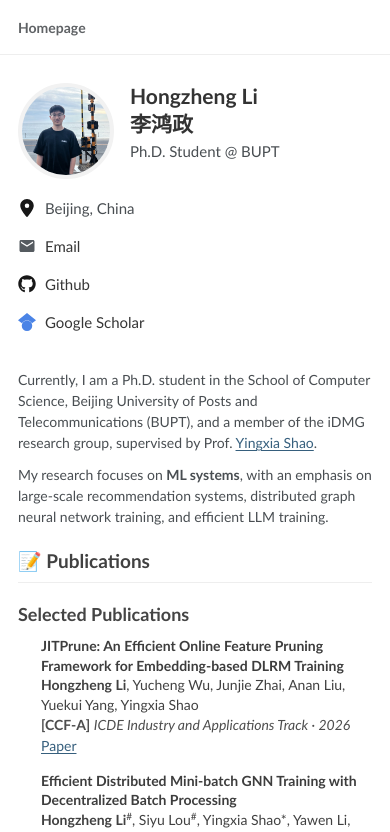
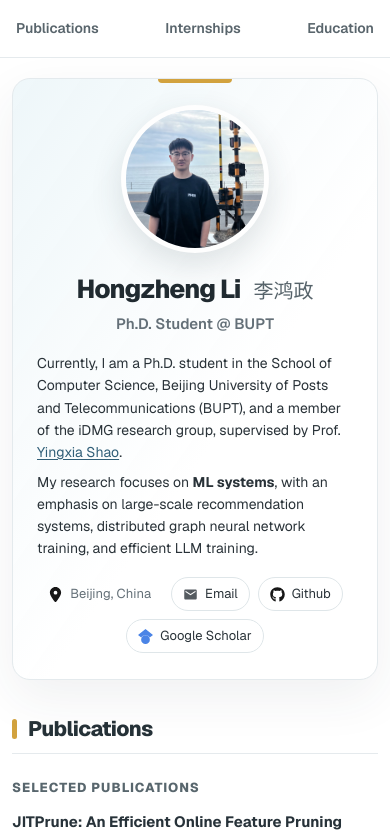
Before and after one commit to DuoLife-QNL/academic-homepage, a Next.js app: page / in a window 390 px wide. Shown: the top 832 px of the page. Built offline with nearby package versions, Linux system fonts and the light colour scheme.

Commit message:
Refresh homepage layout

```diff
--- a/app/globals.css
+++ b/app/globals.css
@@ -2,11 +2,14 @@
 
 :root {
   --background: #ffffff;
-  --text: #363636;
-  --muted: #626262;
-  --faint: #8a8a8a;
-  --line: #eeeeee;
-  --link: #365f7d;
+  --surface: #f7f9fa;
+  --surface-blue: #f1f6f8;
+  --text: #293238;
+  --muted: #647078;
+  --faint: #8c969c;
+  --line: #e5eaed;
+  --link: #315f78;
+  --accent: #d2a23e;
 }
 
 * {
@@ -20,10 +23,10 @@ html {
 body {
   margin: 0;
   background: var(--background);
-  color: rgb(73, 78, 82);
-  font-family: "Trebuchet MS", Helvetica, "PingFang SC", sans-serif;
+  color: var(--text);
+  font-family: var(--font-geist-sans), "Trebuchet MS", Helvetica, "PingFang SC", sans-serif;
   font-size: 15px;
-  line-height: 1.5;
+  line-height: 1.58;
   -webkit-font-smoothing: antialiased;
 }
 
@@ -47,43 +50,88 @@ sup {
 }
 
 .topbar {
-  height: 55px;
+  position: sticky;
+  top: 0;
+  z-index: 10;
+  height: 64px;
   border-bottom: 1px solid var(--line);
+  background: rgba(255, 255, 255, 0.9);
+  backdrop-filter: blur(14px);
+}
+
+.topbar-inner {
+  display: flex;
+  align-items: center;
+  justify-content: space-between;
+  width: min(1080px, calc(100% - 48px));
+  height: 100%;
+  margin: 0 auto;
 }
 
 .topbar a {
-  display: flex;
-  align-items: center;
-  width: min(1260px, calc(100% - 64px));
-  height: 100%;
-  margin: 0 auto;
-  color: #5f6265;
+  color: #59656c;
   font-size: 14px;
-  font-weight: 700;
+  font-weight: 600;
   text-decoration: none;
 }
 
-.layout {
-  display: grid;
-  grid-template-columns: 240px minmax(0, 1fr);
-  gap: 50px;
-  width: min(1260px, calc(100% - 64px));
-  margin: 0 auto;
-  padding: 38px 0 54px;
+.topbar a:hover {
+  color: var(--link);
 }
 
-.sidebar {
-  align-self: start;
-  padding: 4px 0 0 8px;
+.topbar .brand {
+  color: #253139;
+  font-size: 15px;
+  font-weight: 720;
+  letter-spacing: -0.01em;
+}
+
+.nav-links {
+  display: flex;
+  gap: 26px;
+  align-items: center;
+}
+
+.page-shell {
+  width: min(1080px, calc(100% - 48px));
+  margin: 0 auto;
+  padding: 40px 0 64px;
+}
+
+.profile-hero {
+  position: relative;
+  display: grid;
+  grid-template-columns: 190px minmax(0, 1fr);
+  gap: 42px;
+  align-items: center;
+  padding: 34px 38px;
+  border: 1px solid #e4eaed;
+  border-radius: 24px;
+  background:
+    linear-gradient(125deg, rgba(238, 246, 249, 0.92), rgba(255, 255, 255, 0.96) 58%),
+    var(--surface);
+  box-shadow: 0 18px 50px rgba(43, 62, 72, 0.07);
+  overflow: hidden;
+}
+
+.profile-hero::before {
+  position: absolute;
+  top: 0;
+  left: 38px;
+  width: 74px;
+  height: 4px;
+  border-radius: 0 0 4px 4px;
+  background: var(--accent);
+  content: "";
 }
 
 .portrait {
   width: 190px;
   height: 190px;
-  margin-bottom: 17px;
-  border: 4px solid #f2f2f2;
+  border: 5px solid rgba(255, 255, 255, 0.92);
   border-radius: 50%;
   background: #eef2f4;
+  box-shadow: 0 12px 32px rgba(44, 63, 73, 0.14);
   overflow: hidden;
 }
 
@@ -96,51 +144,84 @@ sup {
   transform: scale(1.16);
 }
 
-.sidebar h1 {
+.profile-intro {
+  min-width: 0;
+}
+
+.identity {
+  display: flex;
+  gap: 13px;
+  align-items: baseline;
+  flex-wrap: wrap;
+}
+
+.profile-intro h1 {
   margin: 0;
-  color: #333;
-  font-size: 21px;
-  font-weight: 700;
-  line-height: 1.25;
+  color: #202a30;
+  font-size: 32px;
+  font-weight: 740;
+  letter-spacing: -0.035em;
+  line-height: 1.1;
 }
 
 .chinese-name {
-  margin: 0;
-  color: #333;
-  font-family: "Trebuchet MS", "Microsoft YaHei", "PingFang SC", sans-serif;
-  font-size: 21px;
-  font-weight: 700;
-  line-height: 1.25;
+  color: #56636a;
+  font-family: "Microsoft YaHei", "PingFang SC", sans-serif;
+  font-size: 20px;
+  font-weight: 560;
+  line-height: 1.2;
 }
 
 .role {
-  margin: 10px 0 20px;
+  margin: 8px 0 17px;
+  color: var(--muted);
   font-size: 15px;
-  font-weight: 400;
+  font-weight: 520;
+}
+
+.bio {
+  max-width: 720px;
+}
+
+.bio p {
+  margin: 0 0 8px;
 }
 
 .contact-list {
-  display: grid;
-  gap: 0;
-  margin: 0;
+  display: flex;
+  gap: 8px;
+  align-items: center;
+  flex-wrap: wrap;
+  margin: 18px 0 0;
   padding: 0;
   list-style: none;
 }
 
 .contact-list li {
   display: flex;
-  gap: 9px;
+  gap: 7px;
   align-items: center;
   min-width: 0;
-  margin: 0 0 7.5px;
-  font-size: 15px;
-  line-height: 22.5px;
+  min-height: 34px;
+  padding: 5px 11px;
+  border: 1px solid #dfe6e9;
+  border-radius: 999px;
+  background: rgba(255, 255, 255, 0.78);
+  font-size: 13px;
+  line-height: 1.2;
+}
+
+.contact-list .location {
+  padding-left: 0;
+  border-color: transparent;
+  background: transparent;
+  color: var(--muted);
 }
 
 .contact-icon {
-  flex: 0 0 18px;
-  width: 18px;
-  height: 18px;
+  flex: 0 0 15px;
+  width: 15px;
+  height: 15px;
 }
 
 .contact-list a {
@@ -164,54 +245,72 @@ sup {
 
 .contact-list a:hover {
   color: var(--link);
-  text-decoration: underline;
 }
 
 .content {
-  min-width: 0;
-}
-
-.bio {
-  margin-bottom: 15px;
-}
-
-.bio p {
-  margin: 0 0 11px;
+  width: min(900px, 100%);
+  margin: 44px auto 0;
 }
 
 .major-section {
-  margin-top: 22px;
+  margin-top: 54px;
+  scroll-margin-top: 88px;
+}
+
+.major-section:first-child {
+  margin-top: 0;
 }
 
 .major-section > h2 {
-  margin: 0 0 18px;
-  padding-bottom: 8px;
+  display: flex;
+  gap: 11px;
+  align-items: center;
+  margin: 0 0 24px;
+  padding-bottom: 10px;
   border-bottom: 1px solid var(--line);
-  color: #414141;
-  font-size: 21px;
-  font-weight: 700;
-  line-height: 1.3;
+  color: #263238;
+  font-size: 23px;
+  font-weight: 720;
+  letter-spacing: -0.025em;
+  line-height: 1.25;
+}
+
+.major-section > h2::before {
+  width: 5px;
+  height: 20px;
+  border-radius: 4px;
+  background: var(--accent);
+  content: "";
 }
 
 .publication-group + .publication-group {
-  margin-top: 18px;
+  margin-top: 30px;
 }
 
 .publication-group h3 {
-  margin: 0 0 8px;
-  color: #444;
-  font-size: 18px;
-  font-weight: 700;
+  margin: 0 0 13px;
+  color: #58666d;
+  font-size: 13px;
+  font-weight: 720;
+  letter-spacing: 0.075em;
+  text-transform: uppercase;
 }
 
 .publication-group ul {
   margin: 0;
-  padding-left: 29px;
+  padding: 0;
+  list-style: none;
 }
 
 .publication-group li {
-  margin: 0 0 14px;
-  padding-left: 1px;
+  margin: 0;
+  padding: 18px 0 20px;
+  border-top: 1px solid var(--line);
+}
+
+.publication-group li:first-child {
+  padding-top: 0;
+  border-top: 0;
 }
 
 .publication-group p {
@@ -219,9 +318,10 @@ sup {
 }
 
 .paper-title {
-  color: #3d3d3d;
-  font-weight: 700;
-  line-height: 1.42;
+  color: #273239;
+  font-size: 16px;
+  font-weight: 680;
+  line-height: 1.4;
 }
 
 .authors,
@@ -249,7 +349,18 @@ sup {
 }
 
 .paper-links {
-  margin-top: 1px !important;
+  margin-top: 7px !important;
+}
+
+.paper-links a {
+  display: inline-block;
+  padding: 2px 8px;
+  border: 1px solid #dbe6eb;
+  border-radius: 6px;
+  background: var(--surface-blue);
+  font-size: 12px;
+  font-weight: 620;
+  text-decoration: none;
 }
 
 .separator {
@@ -264,11 +375,32 @@ sup {
 
 .plain-list {
   margin: 0;
-  padding-left: 29px;
+  padding: 0 0 0 22px;
+  border-left: 2px solid #e4e9eb;
+  list-style: none;
 }
 
 .plain-list li {
-  margin: 8px 0;
+  position: relative;
+  margin: 0;
+  padding: 0 0 18px;
+}
+
+.plain-list li:last-child {
+  padding-bottom: 0;
+}
+
+.plain-list li::before {
+  position: absolute;
+  top: 8px;
+  left: -27px;
+  width: 8px;
+  height: 8px;
+  border: 2px solid #ffffff;
+  border-radius: 50%;
+  background: var(--accent);
+  box-shadow: 0 0 0 1px #d9dee1;
+  content: "";
 }
 
 :focus-visible {
@@ -277,45 +409,78 @@ sup {
 }
 
 @media (max-width: 820px) {
-  .topbar a,
-  .layout {
-    width: min(100% - 36px, 1260px);
+  .topbar-inner,
+  .page-shell {
+    width: min(100% - 32px, 1080px);
   }
 
-  .layout {
-    grid-template-columns: 1fr;
-    gap: 28px;
+  .page-shell {
     padding-top: 28px;
   }
 
-  .sidebar {
-    display: grid;
-    grid-template-columns: 118px minmax(0, 1fr);
-    column-gap: 21px;
-    padding: 0;
+  .profile-hero {
+    grid-template-columns: 150px minmax(0, 1fr);
+    gap: 28px;
+    padding: 28px;
   }
 
   .portrait {
-    grid-row: 1 / 6;
-    width: 128px;
-    height: 128px;
-    margin: 0;
+    width: 150px;
+    height: 150px;
   }
 
-  .sidebar h1 {
-    align-self: end;
+  .profile-intro h1 {
+    font-size: 28px;
   }
 
-  .chinese-name,
+  .bio {
+    font-size: 14px;
+  }
+
+  .content {
+    margin-top: 36px;
+  }
+}
+
+@media (max-width: 680px) {
+  .topbar {
+    height: 58px;
+  }
+
+  .nav-links {
+    gap: 16px;
+  }
+
+  .profile-hero {
+    grid-template-columns: 1fr;
+    gap: 22px;
+    padding: 26px 24px;
+  }
+
+  .profile-hero::before {
+    left: calc(50% - 37px);
+  }
+
+  .portrait {
+    width: 148px;
+    height: 148px;
+    margin: 0 auto;
+  }
+
+  .identity {
+    justify-content: center;
+  }
+
   .role {
-    margin: 2px 0 0;
+    text-align: center;
   }
 
   .contact-list {
-    grid-column: 1 / -1;
-    grid-template-columns: repeat(2, minmax(0, 1fr));
-    gap: 8px 18px;
-    margin-top: 18px;
+    justify-content: center;
+  }
+
+  .major-section > h2 {
+    font-size: 21px;
   }
 }
 
@@ -324,27 +489,30 @@ sup {
     font-size: 14px;
   }
 
-  .sidebar {
-    grid-template-columns: 96px minmax(0, 1fr);
-    column-gap: 16px;
+  .topbar .brand {
+    display: none;
   }
 
-  .portrait {
-    width: 96px;
-    height: 96px;
+  .nav-links {
+    justify-content: space-between;
+    width: 100%;
   }
 
-  .contact-list {
-    grid-template-columns: 1fr;
+  .page-shell {
+    width: min(100% - 24px, 1080px);
+    padding-top: 20px;
   }
 
-  .major-section > h2 {
-    font-size: 19px;
+  .profile-hero {
+    border-radius: 18px;
   }
 
-  .publication-group ul,
-  .plain-list {
-    padding-left: 22px;
+  .profile-intro h1 {
+    font-size: 26px;
+  }
+
+  .paper-title {
+    font-size: 15px;
   }
 }
 
--- a/app/page.tsx
+++ b/app/page.tsx
@@ -189,12 +189,21 @@ function PublicationGroup({
 export default function Home() {
   return (
     <>
-      <nav className="topbar">
-        <a href="#about-me">Homepage</a>
+      <nav className="topbar" aria-label="Primary navigation">
+        <div className="topbar-inner">
+          <a className="brand" href="#about-me">
+            Hongzheng Li
+          </a>
+          <div className="nav-links">
+            <a href="#publications">Publications</a>
+            <a href="#internships">Internships</a>
+            <a href="#education">Education</a>
+          </div>
+        </div>
       </nav>
 
-      <main className="layout" id="about-me">
-        <aside className="sidebar">
+      <main className="page-shell" id="about-me">
+        <header className="profile-hero">
           <div className="portrait">
             <img
               className="portrait-image"
@@ -202,11 +211,34 @@ export default function Home() {
               alt="Hongzheng Li"
             />
           </div>
+          <div className="profile-intro">
+            <div className="identity">
               <h1>Hongzheng Li</h1>
-          <p className="chinese-name">李鸿政</p>
+              <span className="chinese-name">李鸿政</span>
+            </div>
             <p className="role">Ph.D. Student @ BUPT</p>
+            <section className="bio">
+            <p>
+              Currently, I am a Ph.D. student in the School of Computer Science,
+              Beijing University of Posts and Telecommunications (BUPT), and a
+              member of the iDMG research group, supervised by Prof.{" "}
+              <a
+                href="https://shaoyx.github.io/"
+                target="_blank"
+                rel="noreferrer"
+              >
+                Yingxia Shao
+              </a>
+              .
+            </p>
+            <p>
+              My research focuses on <strong>ML systems</strong>, with an
+              emphasis on large-scale recommendation systems, distributed graph
+              neural network training, and efficient LLM training.
+            </p>
+            </section>
             <ul className="contact-list">
-            <li>
+              <li className="location">
                 <FaLocationDot className="contact-icon location-icon" aria-hidden="true" />
                 <span>Beijing, China</span>
               </li>
@@ -238,32 +270,13 @@ export default function Home() {
                 </a>
               </li>
             </ul>
-        </aside>
+          </div>
+        </header>
 
         <article className="content">
-          <section className="bio">
-            <p>
-              Currently, I am a Ph.D. student in the School of Computer Science,
-              Beijing University of Posts and Telecommunications (BUPT), and a
-              member of the iDMG research group, supervised by Prof.{" "}
-              <a
-                href="https://shaoyx.github.io/"
-                target="_blank"
-                rel="noreferrer"
-              >
-                Yingxia Shao
-              </a>
-              .
-            </p>
-            <p>
-              My research focuses on <strong>ML systems</strong>, with an
-              emphasis on large-scale recommendation systems, distributed graph
-              neural network training, and efficient LLM training.
-            </p>
-          </section>
 
           <section className="major-section" id="publications">
-            <h2>📝 Publications</h2>
+            <h2>Publications</h2>
             <PublicationGroup
               title="Selected Publications"
               items={selectedPublications}
@@ -279,7 +292,7 @@ export default function Home() {
           </section>
 
           <section className="major-section" id="internships">
-            <h2>💻 Internships</h2>
+            <h2>Internships</h2>
             <ul className="plain-list">
               <li>
                 Research Intern, JD.com (JD Retail), 2026 ~ Present. Tech Genius
@@ -293,7 +306,7 @@ export default function Home() {
           </section>
 
           <section className="major-section" id="education">
-            <h2>📖 Education</h2>
+            <h2>Education</h2>
             <ul className="plain-list">
               <li>
                 2023 ~ Present, Ph.D. Program in Computer Science and
```
Lines whose indentation alone changed are shown as unchanged.
